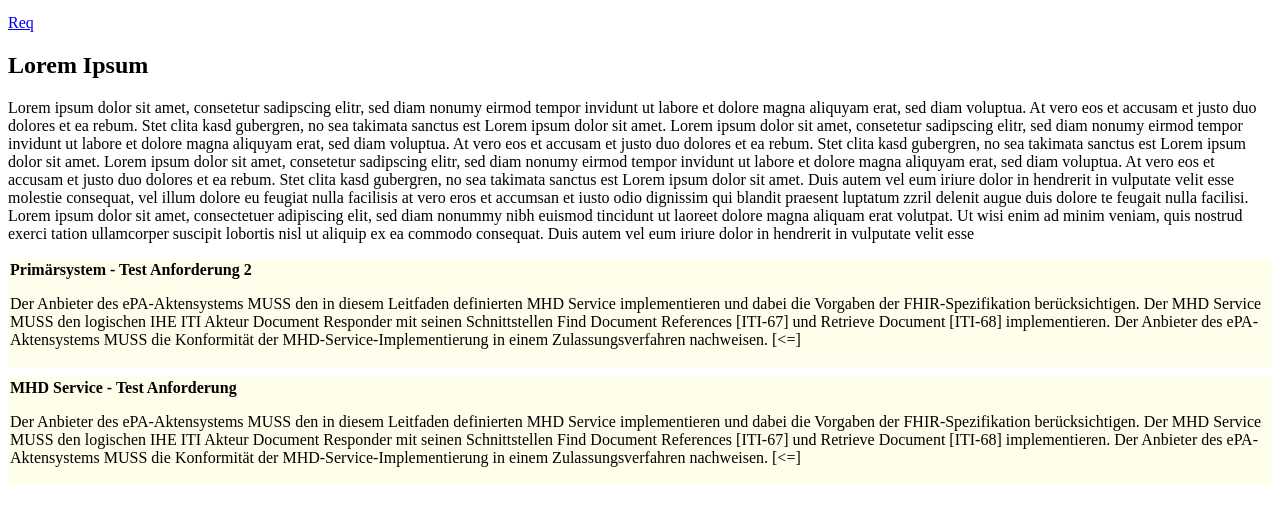
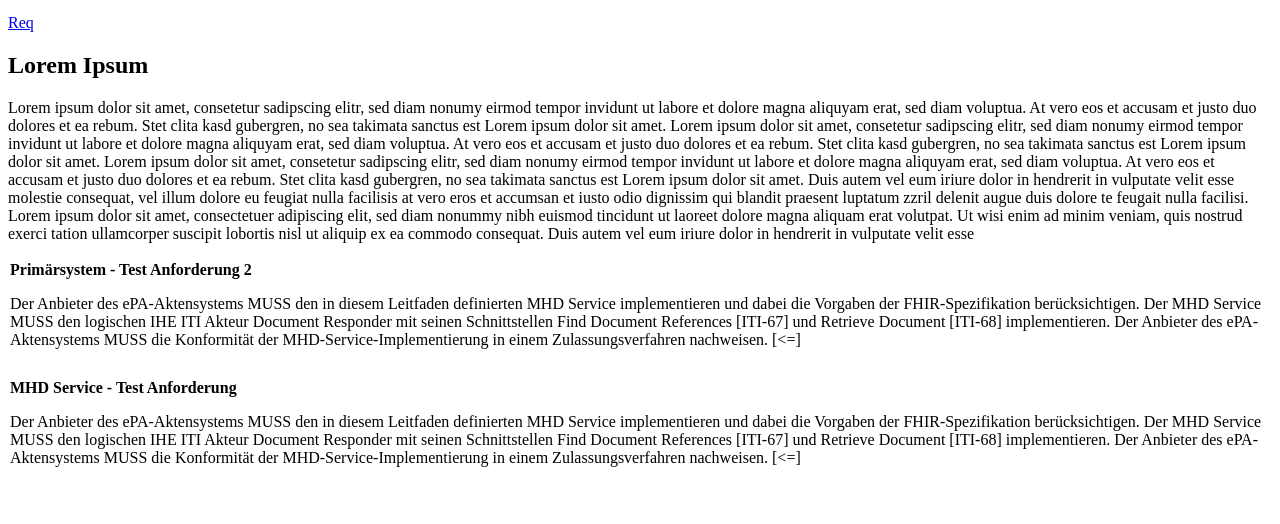
Before and after one commit to florianschoffke/fhir-api-doc, a website with bundled scripts: page dev-helpers/req.html in a window 1280 px wide. Shown: the part 100-624 px from the top of the page. Built offline with nearby package versions, Linux system fonts and the light colour scheme; files whose address does not match are found by name.

Commit message:
Changed css

```diff
--- a/css/ig.req.gematik.css
+++ b/css/ig.req.gematik.css
@@ -1,5 +1,5 @@
 :root {
-    --gem-req-bg-color: #fafab647;
+    --gem-req-bg-color: #ffffff50;
     --gem-reg-title-color: #000000;
     --gem-reg-desc-color: #000000;
     --gem-reg-padding: 2px;
@@ -15,6 +15,7 @@
 .requirement .heading {
     color: var(--gem-reg-title-color);
     font-weight: bold;
+    margin-bottom: 10px;
 }
 
 .requirement p {
```
